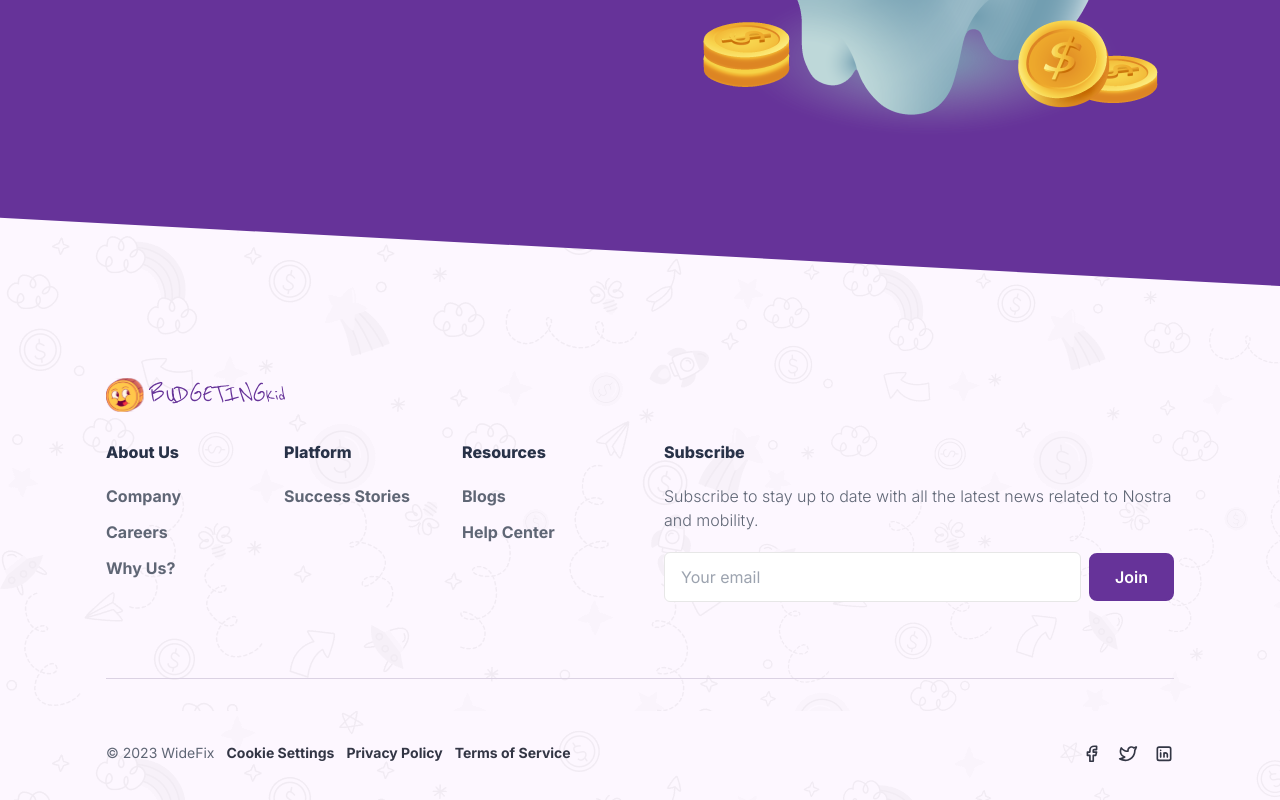
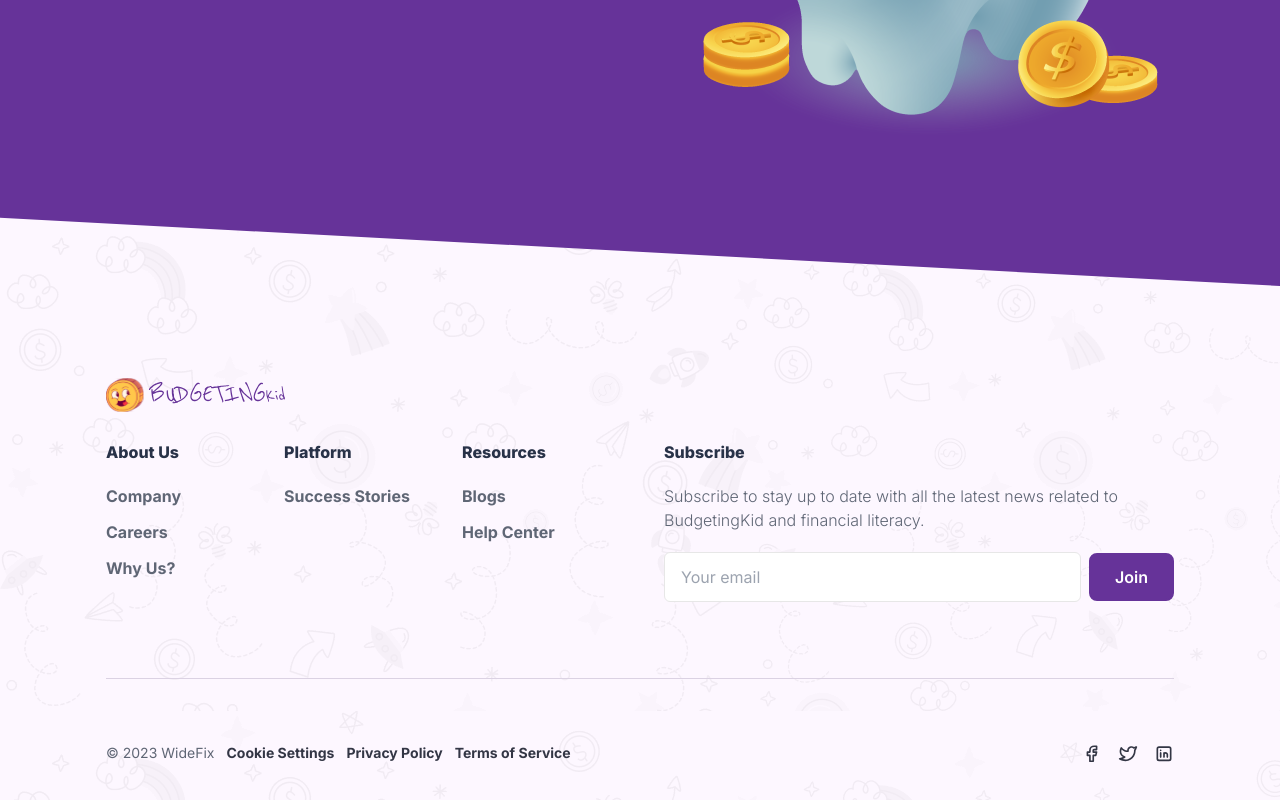
Before and after one commit to widefix/budgetingkid-landing, a Next.js app: page / in a window 1280 px wide. Shown: the part 4451-5251 px from the top of the page. Built offline with nearby package versions, Linux system fonts and the light colour scheme; a web font is replaced by a local one.

Commit message:
fix landing

```diff
--- a/components/Footer.tsx
+++ b/components/Footer.tsx
@@ -47,7 +47,7 @@ export default function Footer() {
             <dd>
               <p className={'font-light text-text-primary-light mb-[20px]'}>
                 Subscribe to stay up to date with all the latest news related to
-                Nostra and mobility.
+                BudgetingKid and financial literacy.
               </p>
               <form className={'flex gap-2 items-center'}>
                 <input
```
